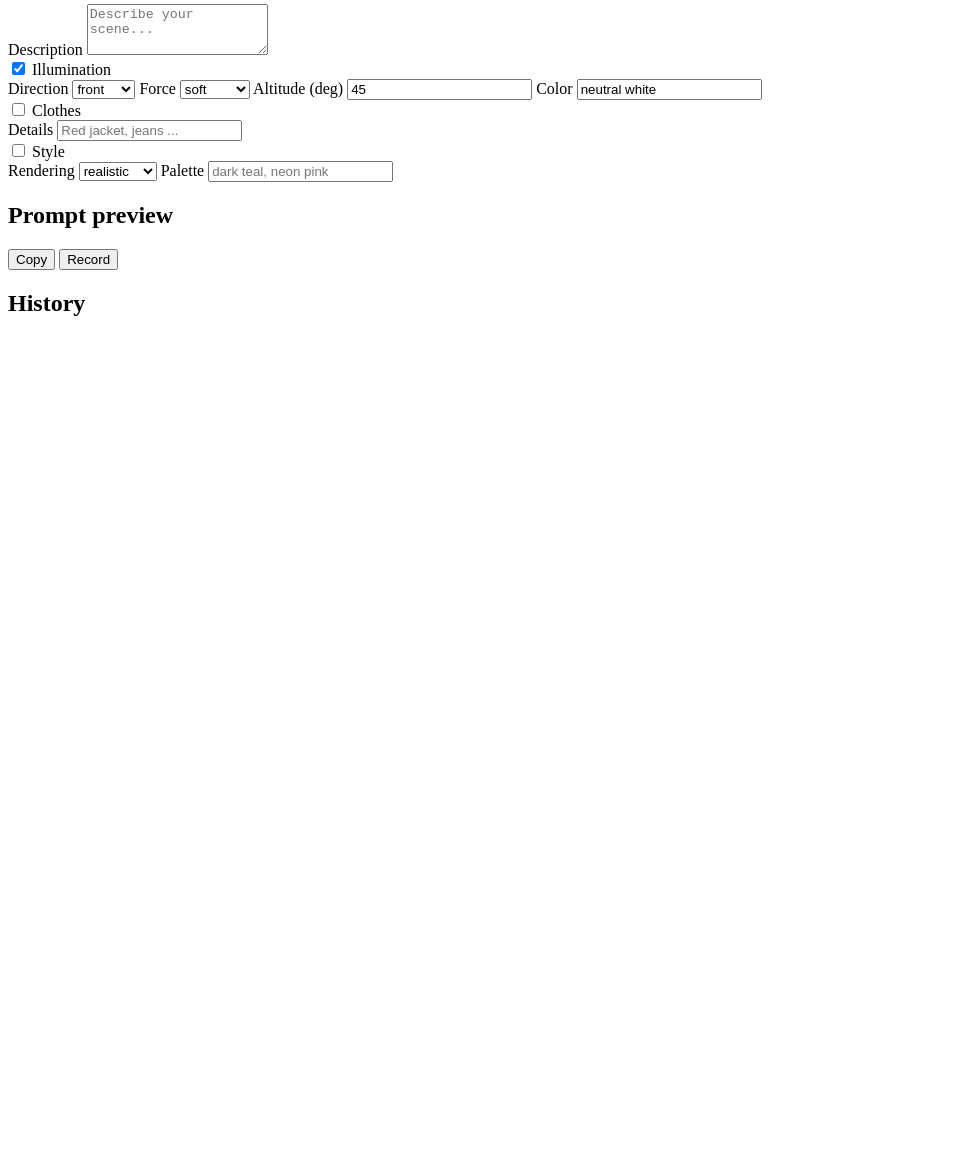
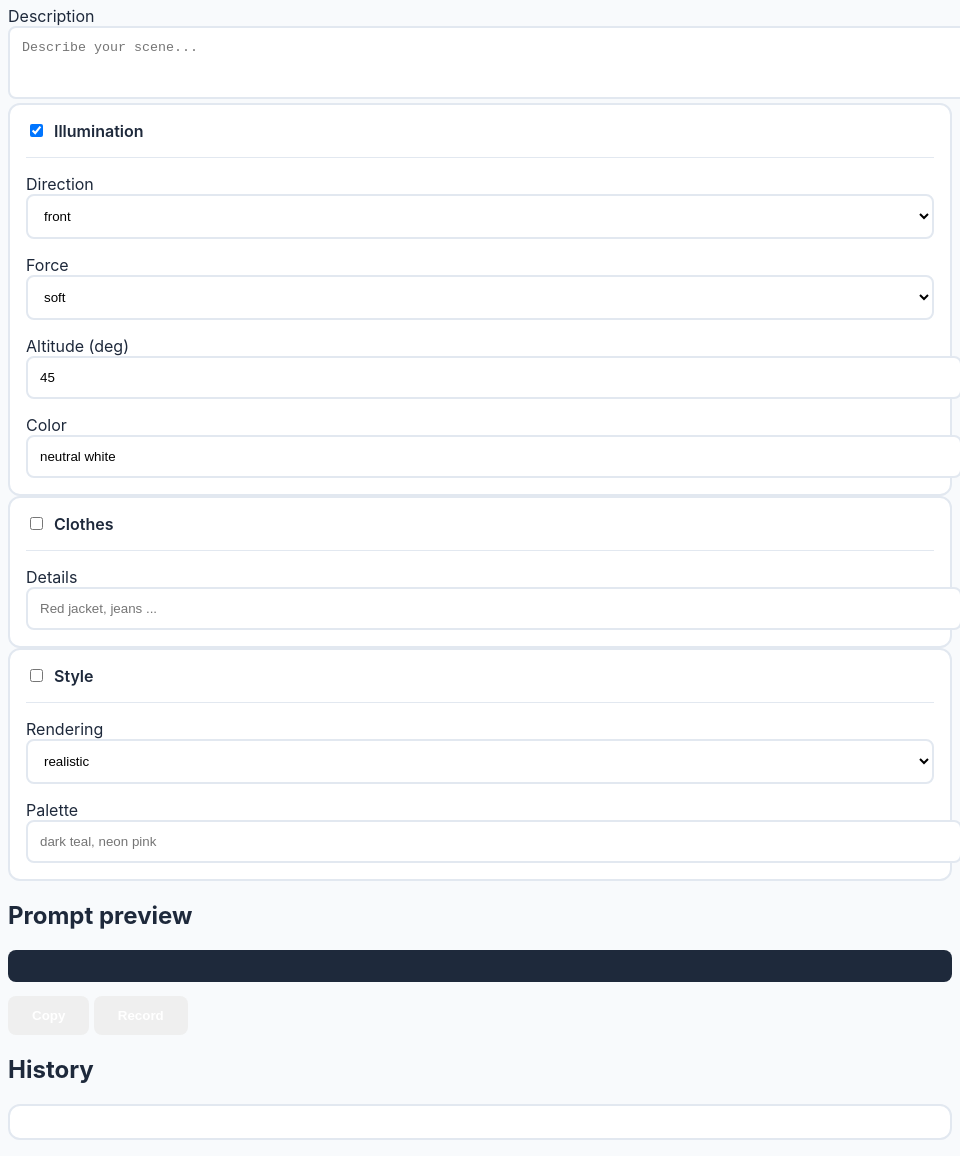
Before and after one commit to Fologan/PromptMaster, an Electron app: page index.html in a window 960 px wide. Shown: the part 76-1232 px from the top of the page. Before the commit the page ends 800 px from the top, so only its background shows below. Drawn offline with Linux system fonts and the light colour scheme.

Commit message:
mejora de interfaz 1

```diff
--- a/style.css
+++ b/style.css
@@ -1 +1,151 @@
 /* Este archivo será generado automáticamente por Tailwind CSS */
+
+/* Estilos personalizados para PromptMaster */
+
+:root {
+  --primary-bg: #f8fafc;
+  --secondary-bg: #ffffff;
+  --accent-color: #2563eb;
+  --text-primary: #1e293b;
+  --text-secondary: #475569;
+  --border-color: #e2e8f0;
+  --hover-bg: #f1f5f9;
+}
+
+body {
+  background-color: var(--primary-bg);
+  color: var(--text-primary);
+  font-family: 'Inter', system-ui, -apple-system, sans-serif;
+}
+
+.pm-input {
+  width: 100%;
+  padding: 0.75rem;
+  border: 2px solid var(--border-color);
+  border-radius: 0.5rem;
+  background-color: var(--secondary-bg);
+  transition: all 0.2s ease;
+}
+
+.pm-input:focus {
+  outline: none;
+  border-color: var(--accent-color);
+  box-shadow: 0 0 0 3px rgba(37, 99, 235, 0.1);
+}
+
+.pm-select {
+  width: 100%;
+  padding: 0.75rem;
+  border: 2px solid var(--border-color);
+  border-radius: 0.5rem;
+  background-color: var(--secondary-bg);
+  cursor: pointer;
+  transition: all 0.2s ease;
+}
+
+.pm-select:focus {
+  outline: none;
+  border-color: var(--accent-color);
+  box-shadow: 0 0 0 3px rgba(37, 99, 235, 0.1);
+}
+
+.pm-section {
+  background-color: var(--secondary-bg);
+  border: 2px solid var(--border-color);
+  border-radius: 0.75rem;
+  padding: 1rem;
+  transition: all 0.2s ease;
+}
+
+.pm-section:hover {
+  border-color: var(--accent-color);
+  box-shadow: 0 4px 6px -1px rgba(0, 0, 0, 0.1);
+}
+
+.pm-checkbox-label {
+  display: flex;
+  align-items: center;
+  gap: 0.5rem;
+  font-weight: 600;
+  color: var(--text-primary);
+  cursor: pointer;
+}
+
+.pm-inner {
+  margin-top: 1rem;
+  padding-top: 1rem;
+  border-top: 1px solid var(--border-color);
+  display: grid;
+  gap: 1rem;
+}
+
+.pm-preview {
+  background-color: var(--text-primary);
+  color: #e2e8f0;
+  padding: 1rem;
+  border-radius: 0.5rem;
+  font-family: 'JetBrains Mono', monospace;
+  font-size: 0.875rem;
+  line-height: 1.5;
+  overflow-y: auto;
+}
+
+.pm-btn {
+  padding: 0.75rem 1.5rem;
+  border-radius: 0.5rem;
+  font-weight: 600;
+  color: white;
+  transition: all 0.2s ease;
+  border: none;
+  cursor: pointer;
+}
+
+.pm-btn:hover {
+  transform: translateY(-1px);
+  box-shadow: 0 4px 6px -1px rgba(0, 0, 0, 0.1);
+}
+
+#history {
+  background-color: var(--secondary-bg);
+  border: 2px solid var(--border-color);
+  border-radius: 0.75rem;
+  padding: 1rem;
+}
+
+#history li {
+  padding: 0.75rem;
+  border-bottom: 1px solid var(--border-color);
+  transition: background-color 0.2s ease;
+}
+
+#history li:last-child {
+  border-bottom: none;
+}
+
+#history li:hover {
+  background-color: var(--hover-bg);
+}
+
+/* Mejoras de accesibilidad */
+@media (prefers-reduced-motion: reduce) {
+  * {
+    transition: none !important;
+  }
+}
+
+/* Estilos para modo oscuro */
+@media (prefers-color-scheme: dark) {
+  :root {
+    --primary-bg: #0f172a;
+    --secondary-bg: #1e293b;
+    --text-primary: #f1f5f9;
+    --text-secondary: #cbd5e1;
+    --border-color: #334155;
+    --hover-bg: #1e293b;
+  }
+
+  .pm-preview {
+    background-color: #0f172a;
+    color: #e2e8f0;
+  }
+}
```
